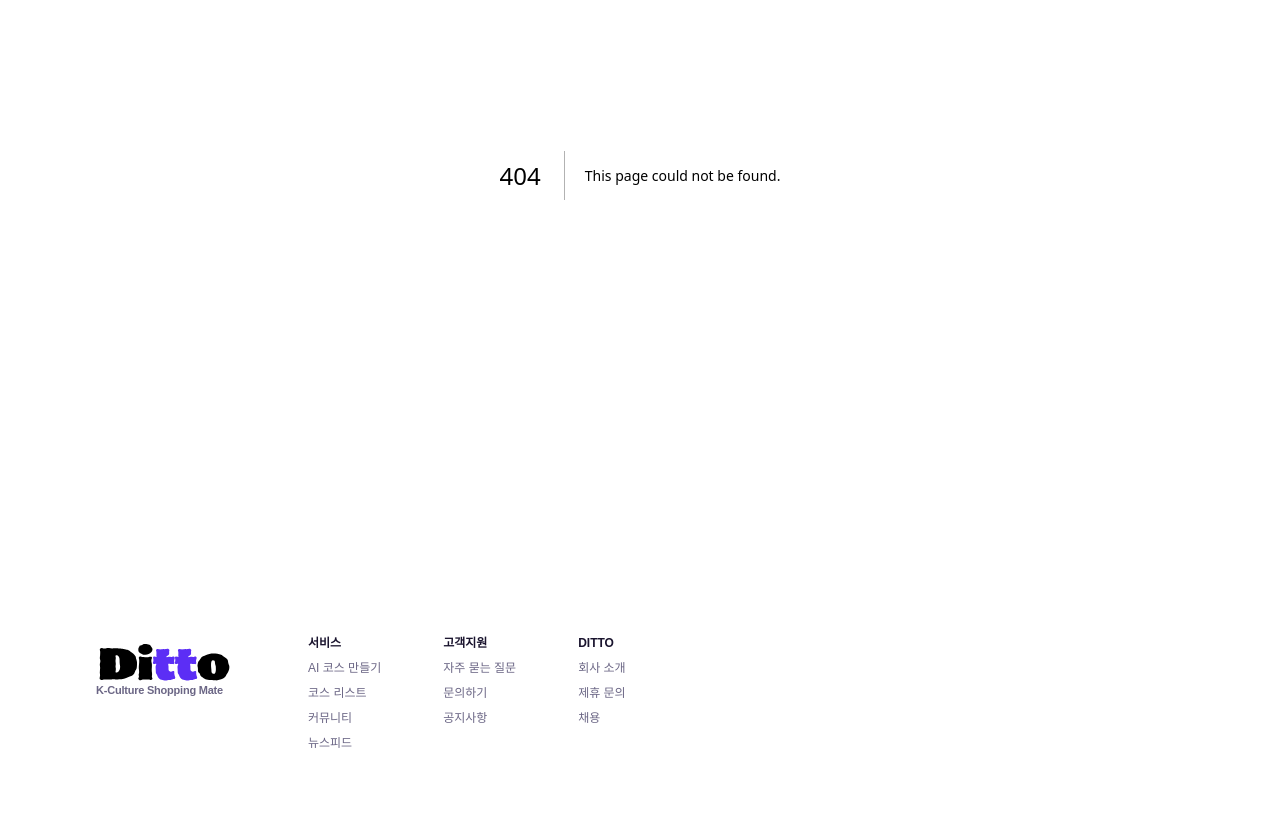
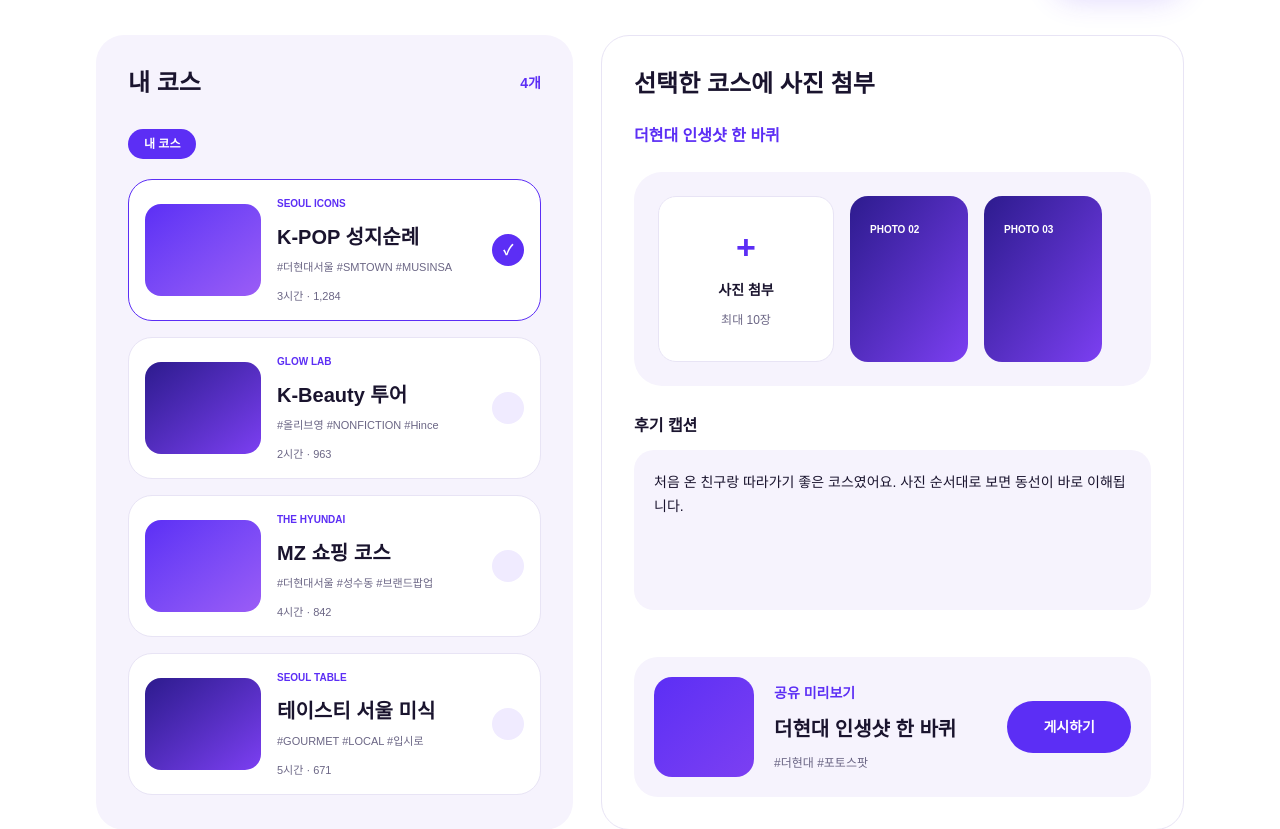
Before and after one commit to HDF-final/Ditto-FrontEnd, a Next.js app: page /community/share in a window 1280 px wide. Before the commit this address had no page. Shown: the part 320-1149 px from the top of the page. Built offline with nearby package versions, Linux system fonts and the light colour scheme.

Commit message:
feat: 내 코스 공유 페이지 추가
- 커뮤니티 CTA를 공유 페이지로 연결

- 내 코스 선택, 사진 첨부, 후기 캡션, 공유 미리보기 UI 추가

```diff
--- a/src/app/community/page.js
+++ b/src/app/community/page.js
@@ -167,7 +167,7 @@ export default function CommunityPage() {
             </div>
           </div>
           <Link
-            href="/ai-course"
+            href="/community/share"
             className="inline-flex w-fit items-center justify-center rounded-full bg-brand px-8 py-4 text-sm font-black text-white shadow-control transition hover:bg-brand-dark"
           >
             내 코스 공유하기 →
--- /dev/null
+++ b/src/app/community/share/page.js
@@ -0,0 +1,186 @@
+export const metadata = { title: "내 코스 공유하기" };
+
+const myCourses = [
+  {
+    selected: true,
+    category: "SEOUL ICONS",
+    title: "K-POP 성지순례",
+    tags: "#더현대서울 #SMTOWN #MUSINSA",
+    meta: "3시간 · 1,284",
+    gradient: "from-[#5c2ef5] to-[#9b5cf6]",
+  },
+  {
+    selected: false,
+    category: "GLOW LAB",
+    title: "K-Beauty 투어",
+    tags: "#올리브영 #NONFICTION #Hince",
+    meta: "2시간 · 963",
+    gradient: "from-[#2d1b8e] to-[#7c3ff2]",
+  },
+  {
+    selected: false,
+    category: "THE HYUNDAI",
+    title: "MZ 쇼핑 코스",
+    tags: "#더현대서울 #성수동 #브랜드팝업",
+    meta: "4시간 · 842",
+    gradient: "from-[#5c2ef5] to-[#9b5cf6]",
+  },
+  {
+    selected: false,
+    category: "SEOUL TABLE",
+    title: "테이스티 서울 미식",
+    tags: "#GOURMET #LOCAL #입시로",
+    meta: "5시간 · 671",
+    gradient: "from-[#2d1b8e] to-[#7c3ff2]",
+  },
+];
+
+function CourseOption({ course }) {
+  return (
+    <article
+      className={`flex items-center gap-4 rounded-[24px] border bg-white px-4 py-4 ${
+        course.selected ? "border-brand" : "border-line"
+      }`}
+    >
+      <div
+        className={`h-[92px] w-[116px] shrink-0 rounded-[16px] bg-linear-to-br ${course.gradient}`}
+      />
+      <div className="min-w-0 flex-1">
+        <p className="text-[10px] font-black text-brand">{course.category}</p>
+        <h2 className="mt-3 truncate text-xl font-black text-ink">
+          {course.title}
+        </h2>
+        <p className="mt-2 truncate text-[11px] font-medium text-ink-muted">
+          {course.tags}
+        </p>
+        <p className="mt-3 text-[11px] font-medium text-ink-muted">
+          {course.meta}
+        </p>
+      </div>
+      <span
+        className={`flex size-8 shrink-0 items-center justify-center rounded-full text-sm font-black ${
+          course.selected ? "bg-brand text-white" : "bg-brand-soft text-brand-soft"
+        }`}
+        aria-hidden="true"
+      >
+        {course.selected ? "✓" : ""}
+      </span>
+    </article>
+  );
+}
+
+function PhotoTile({ label, upload }) {
+  if (upload) {
+    return (
+      <button
+        type="button"
+        className="flex h-[166px] w-[176px] shrink-0 flex-col items-center justify-center rounded-[18px] border border-line bg-white text-center"
+      >
+        <span className="text-[34px] font-black leading-none text-brand">+</span>
+        <span className="mt-4 text-sm font-black text-ink">사진 첨부</span>
+        <span className="mt-3 text-xs font-medium text-ink-muted">최대 10장</span>
+      </button>
+    );
+  }
+
+  return (
+    <div className="h-[166px] w-[118px] shrink-0 rounded-[18px] bg-linear-to-br from-[#2d1b8e] to-[#7c3ff2] p-5">
+      <span className="text-[10px] font-black text-white">{label}</span>
+    </div>
+  );
+}
+
+export default function ShareCoursePage() {
+  return (
+    <main className="bg-background">
+      <section className="bg-white px-5 pb-12 pt-[94px] lg:px-24">
+        <div className="flex flex-col gap-8 lg:flex-row lg:items-end lg:justify-between">
+          <div>
+            <p className="text-xs font-black text-brand">SHARE MY COURSE</p>
+            <h1 className="mt-6 text-[38px] font-black leading-none text-ink">
+              내 코스 공유하기
+            </h1>
+            <p className="mt-5 text-sm font-medium text-ink-muted">
+              마이페이지의 내 코스 목록에서 공유할 코스를 선택하고, 직접 찍은
+              사진과 후기를 첨부하세요.
+            </p>
+          </div>
+          <button
+            type="button"
+            className="inline-flex w-fit items-center justify-center rounded-full bg-brand px-10 py-4 text-sm font-black text-white shadow-control transition hover:bg-brand-dark"
+          >
+            게시하기
+          </button>
+        </div>
+      </section>
+
+      <section className="bg-white px-5 pb-[120px] lg:px-24">
+        <div className="grid gap-7 lg:grid-cols-[0.9fr_1.1fr]">
+          <section className="rounded-[28px] bg-surface-soft p-7 lg:p-8">
+            <div className="flex items-center justify-between">
+              <h2 className="text-2xl font-black text-ink">내 코스</h2>
+              <span className="text-sm font-black text-brand">4개</span>
+            </div>
+            <div className="mt-8">
+              <span className="rounded-full bg-brand px-4 py-2 text-xs font-black text-white">
+                내 코스
+              </span>
+            </div>
+            <div className="mt-6 flex flex-col gap-4">
+              {myCourses.map((course) => (
+                <CourseOption key={course.title} course={course} />
+              ))}
+            </div>
+          </section>
+
+          <section className="rounded-[28px] border border-line bg-white p-7 lg:p-8">
+            <h2 className="text-2xl font-black text-ink">
+              선택한 코스에 사진 첨부
+            </h2>
+            <p className="mt-6 text-base font-black text-brand">
+              더현대 인생샷 한 바퀴
+            </p>
+            <div className="mt-6 flex gap-4 overflow-x-auto rounded-[28px] bg-surface-soft p-6">
+              <PhotoTile upload />
+              <PhotoTile label="PHOTO 02" />
+              <PhotoTile label="PHOTO 03" />
+            </div>
+
+            <label
+              htmlFor="review-caption"
+              className="mt-7 block text-base font-black text-ink"
+            >
+              후기 캡션
+            </label>
+            <textarea
+              id="review-caption"
+              className="mt-3 h-[160px] w-full resize-none rounded-[20px] border-0 bg-surface-soft p-5 text-sm font-medium leading-6 text-ink outline-none focus:ring-2 focus:ring-brand/30"
+              defaultValue={`처음 온 친구랑 따라가기 좋은 코스였어요. 사진 순서대로 보면 동선이 바로 이해됩니다.`}
+            />
+
+            <div className="mt-10 flex flex-col gap-5 rounded-[24px] bg-surface-soft p-5 sm:flex-row sm:items-center sm:justify-between">
+              <div className="flex items-center gap-5">
+                <div className="size-[100px] rounded-[18px] bg-linear-to-br from-[#5c2ef5] to-[#7c3ff2]" />
+                <div>
+                  <p className="text-sm font-black text-brand">공유 미리보기</p>
+                  <h3 className="mt-3 text-xl font-black text-ink">
+                    더현대 인생샷 한 바퀴
+                  </h3>
+                  <p className="mt-3 text-xs font-medium text-ink-muted">
+                    #더현대 #포토스팟
+                  </p>
+                </div>
+              </div>
+              <button
+                type="button"
+                className="inline-flex shrink-0 items-center justify-center rounded-full bg-brand px-9 py-4 text-sm font-black text-white transition hover:bg-brand-dark"
+              >
+                게시하기
+              </button>
+            </div>
+          </section>
+        </div>
+      </section>
+    </main>
+  );
+}
```
